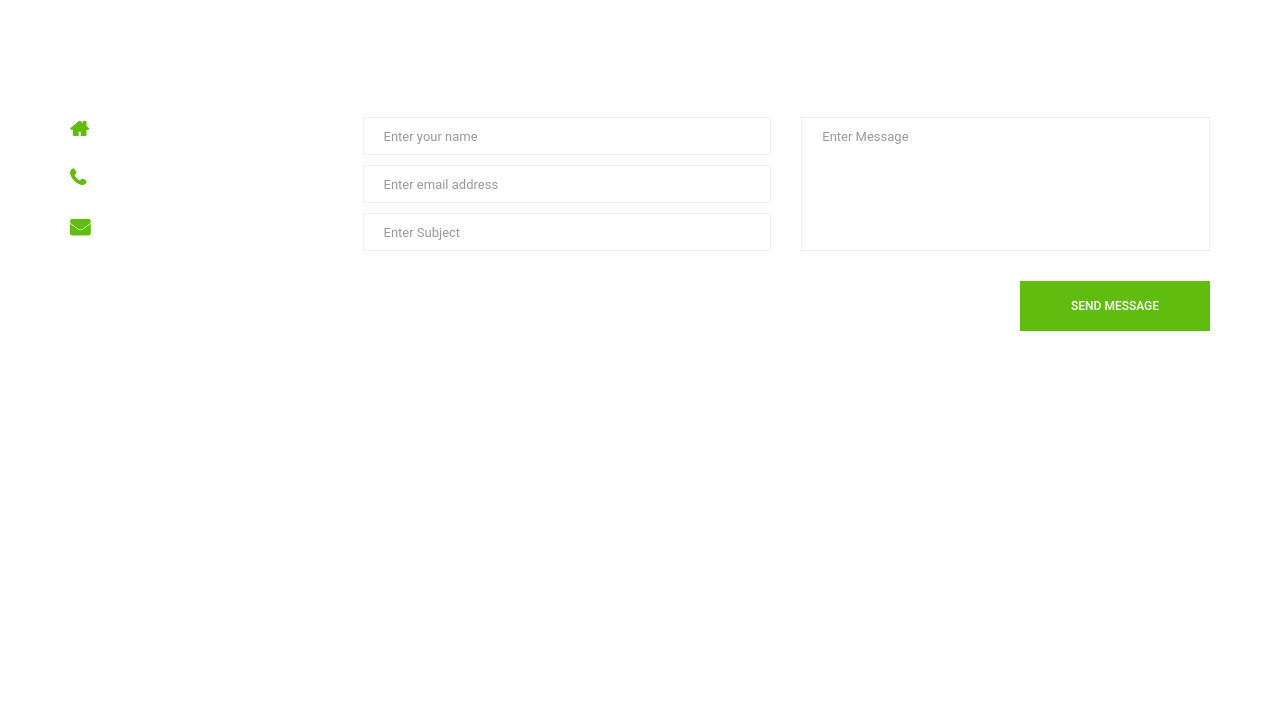
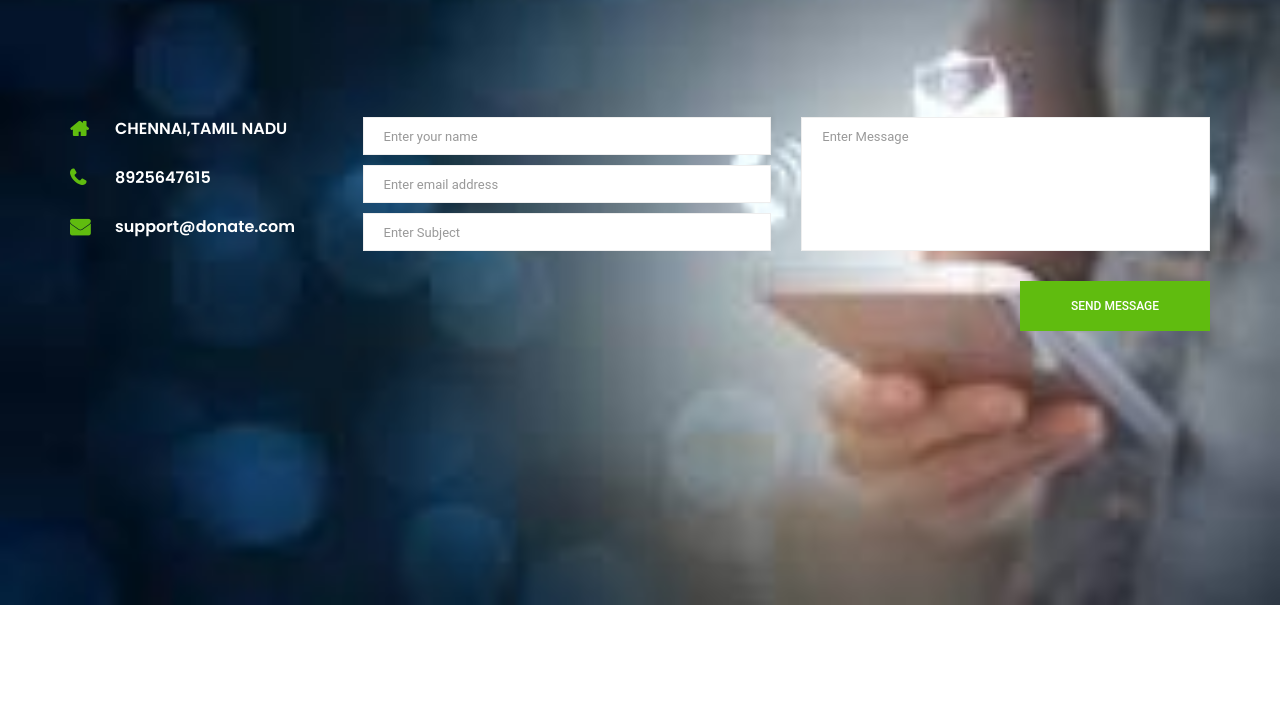
Before and after one commit to MohanG-25/payment_gateway_integration.github.io, a plain HTML site: page contacthere.html in a window 1280 px wide. Shown: the part 83-800 px from the top of the page. Drawn offline with Linux system fonts and the light colour scheme; files that its build step writes are made by us from their sources.

Commit message:
Update contacthere.html

```diff
--- a/contacthere.html
+++ b/contacthere.html
@@ -5,7 +5,7 @@
 
         <meta charset="utf-8">
         <meta name="viewport" content="width=device-width, initial-scale=1, shrink-to-fit=no">
-        <link rel="icon" href="img/favicon.png" type="image/png">
+        <link rel="icon" href="favicon.png" type="image/png">
         <title>Contact</title>
 
         <link rel="stylesheet" href="bootstrap.css">
@@ -15,7 +15,7 @@
         <link rel="stylesheet" href="https://cdnjs.cloudflare.com/ajax/libs/font-awesome/4.7.0/css/font-awesome.min.css">
 		<style>
 			body{
-		background-image:url("img/download.jpg");
+		background-image:url("download.jpg");
 		background-repeat: no-repeat;
 		background-size: cover;
 		}
```
